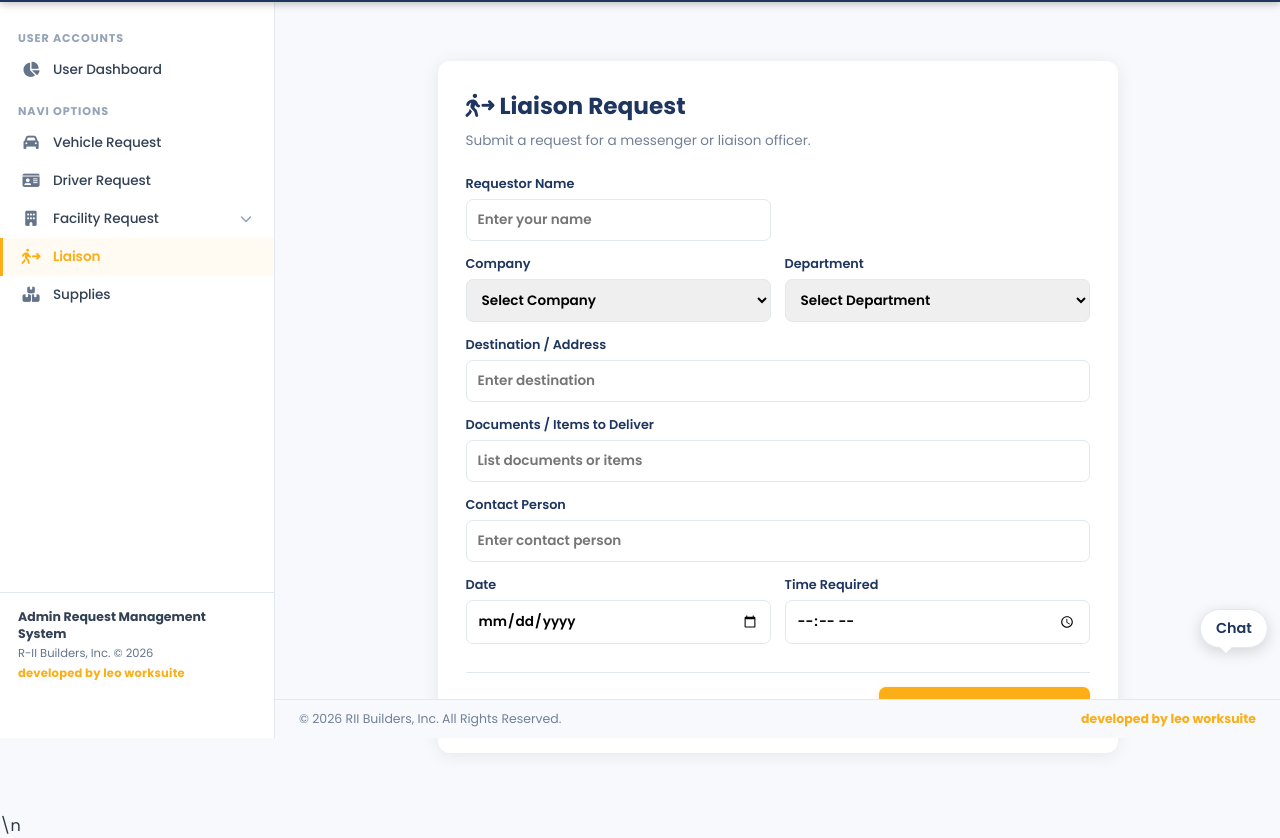
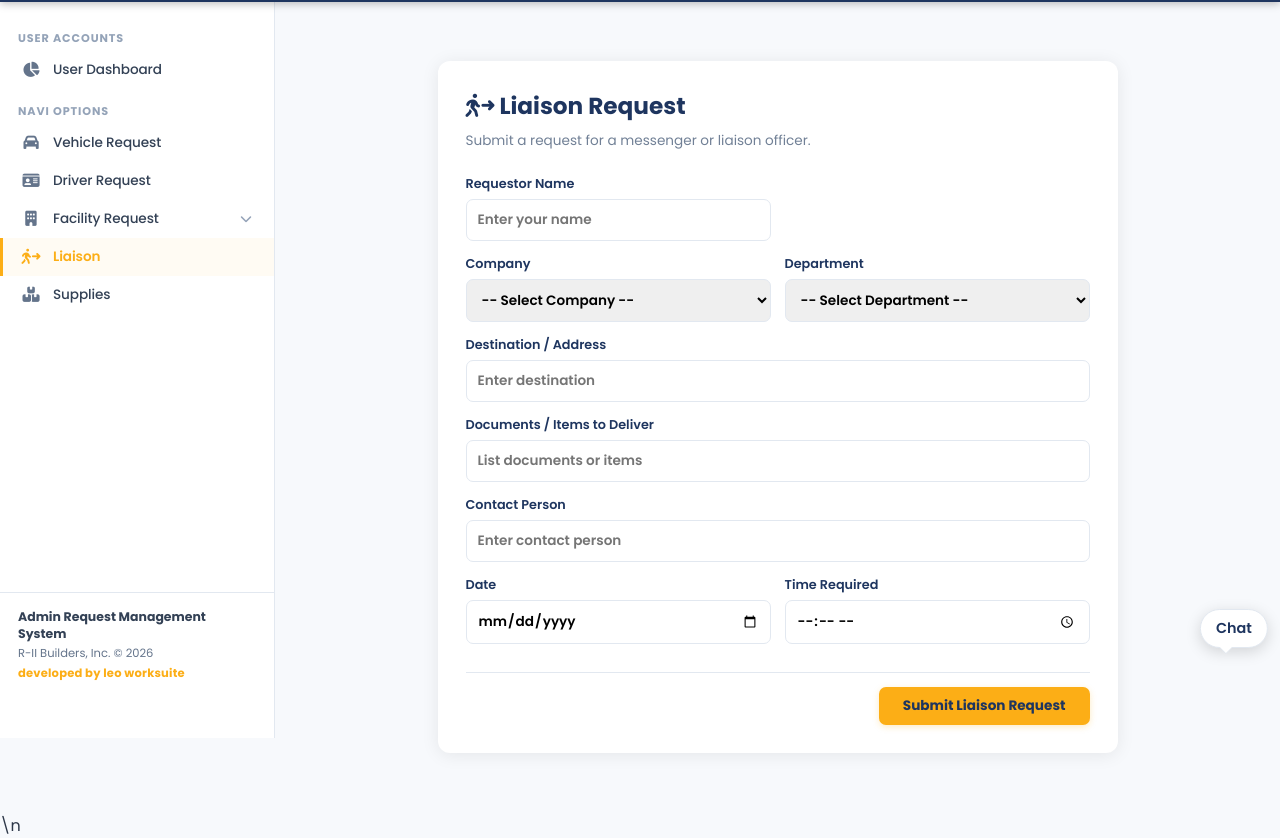
Before and after one commit to e-notarte/rii-admin-forms, a plain HTML site: page liaison-request.html in a window 1280 px wide. Shown: the part 62-900 px from the top of the page. Drawn offline with Linux system fonts and the light colour scheme; a script that the page names is missing.

Commit message:
Update liaison-request.html

```diff
--- a/liaison-request.html
+++ b/liaison-request.html
@@ -1881,8 +1881,6 @@
       }
     }
   </script>
-  <footer class="footer"><span>© 2026 RII Builders, Inc. All Rights Reserved.</span><span><span style="color:var(--accent, #f59e0b); font-weight:700;">developed by leo worksuite</span></span>
-  </footer>
 
   <!-- AI Bot Wrapper -->
   <div class="ai-bot-wrapper" id="aiBotWrapper">
@@ -2123,6 +2121,7 @@
     }
   </style>
   <script type="module" src="ai-bot.js" id="ai-bot-logic-script"></script>
+  <script src="data-registry-helper.js"></script>
 </body>
 
 </html>
```
